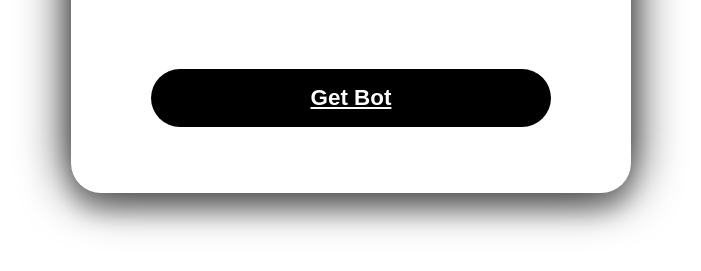
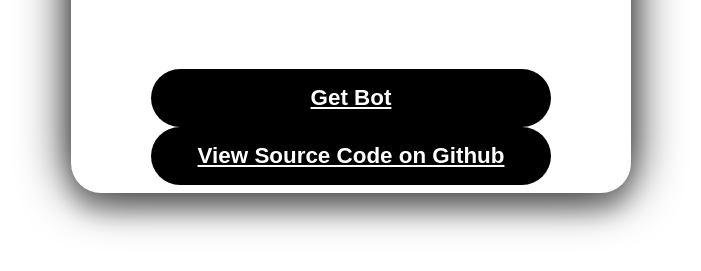
Before and after one commit to asif4318/arBotSplashPage, a plain HTML site: page index.html in a window 1280 px wide. Shown: the part 527-798 px from the top of the page, without its empty margins (289-990 px from the left). Drawn offline with Linux system fonts and the light colour scheme.

Commit message:
Linked back to github

```diff
--- a/index.html
+++ b/index.html
@@ -28,6 +28,11 @@
                 href="https://discord.com/api/oauth2/authorize?client_id=809791355370471486&permissions=248896&scope=bot"
                 >Get Bot</a>
             </button>
+            <button>
+              <a
+                href="https://github.com/techiphyte76/ar-bot"
+                >View Source Code on Github</a>
+            </button>
           </div>
         </div>
       </div>
```
